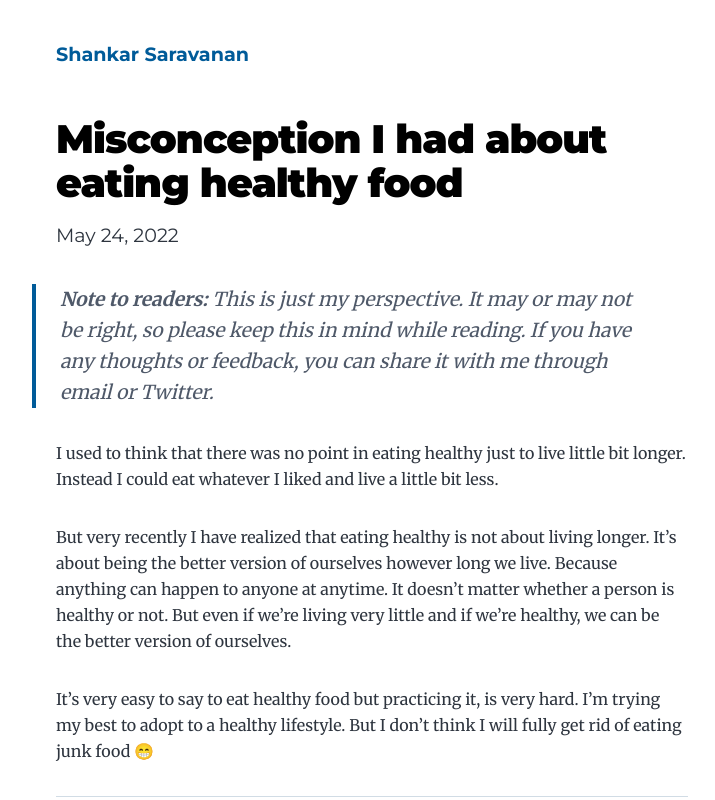
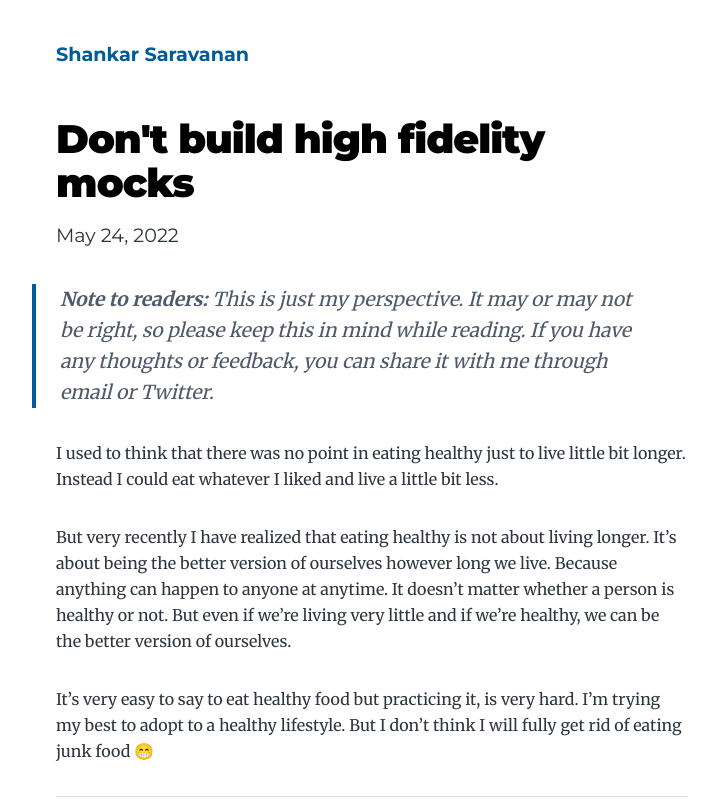
Before and after one commit to shankarsaravanan/personalblog, a Gatsby site: page /2022-05-24-misconception-i-had-about-eating-healthy-food/ in a window 1280 px wide. Shown: the top 800 px of the page, without its empty margins (268-983 px from the left). Built offline with nearby package versions, Linux system fonts and the light colour scheme; Gatsby itself is replaced by a stand-in of ours.

Commit message:
Update Blog “2022-05-24-misconception-i-had-about-eating-healthy-food”

```diff
--- a/content/blog/2022-05-24-misconception-i-had-about-eating-healthy-food.md
+++ b/content/blog/2022-05-24-misconception-i-had-about-eating-healthy-food.md
@@ -1,6 +1,6 @@
 ---
 layout: blog
-title: Misconception I had about eating healthy food
+title: Don't build high fidelity mocks
 date: 2022-05-24T15:33:41.564Z
 ---
 > **Note to readers:** This is just my perspective. It may or may not be right, so please keep this in mind while reading. If you have any thoughts or feedback, you can share it with me through email or Twitter.
```
